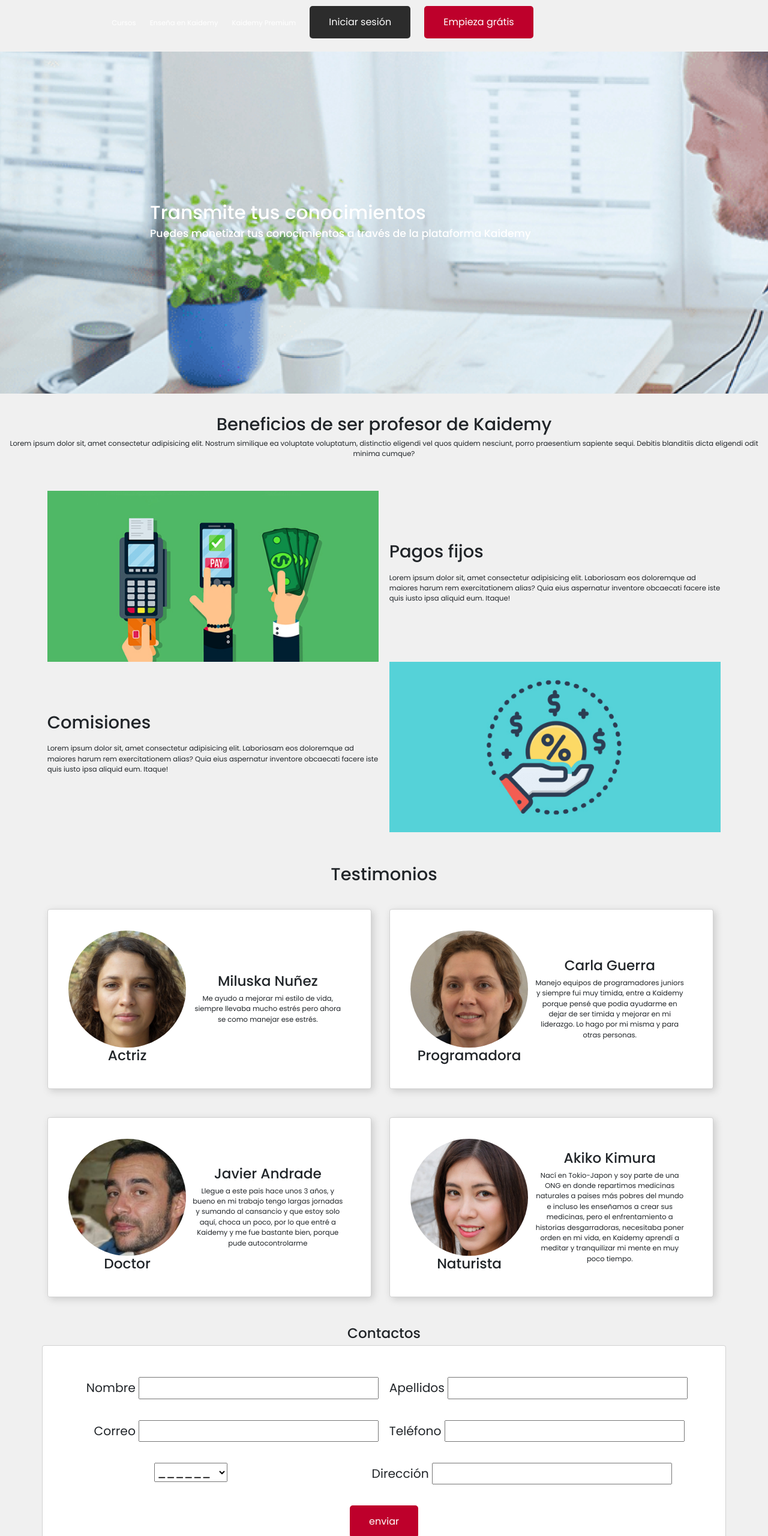
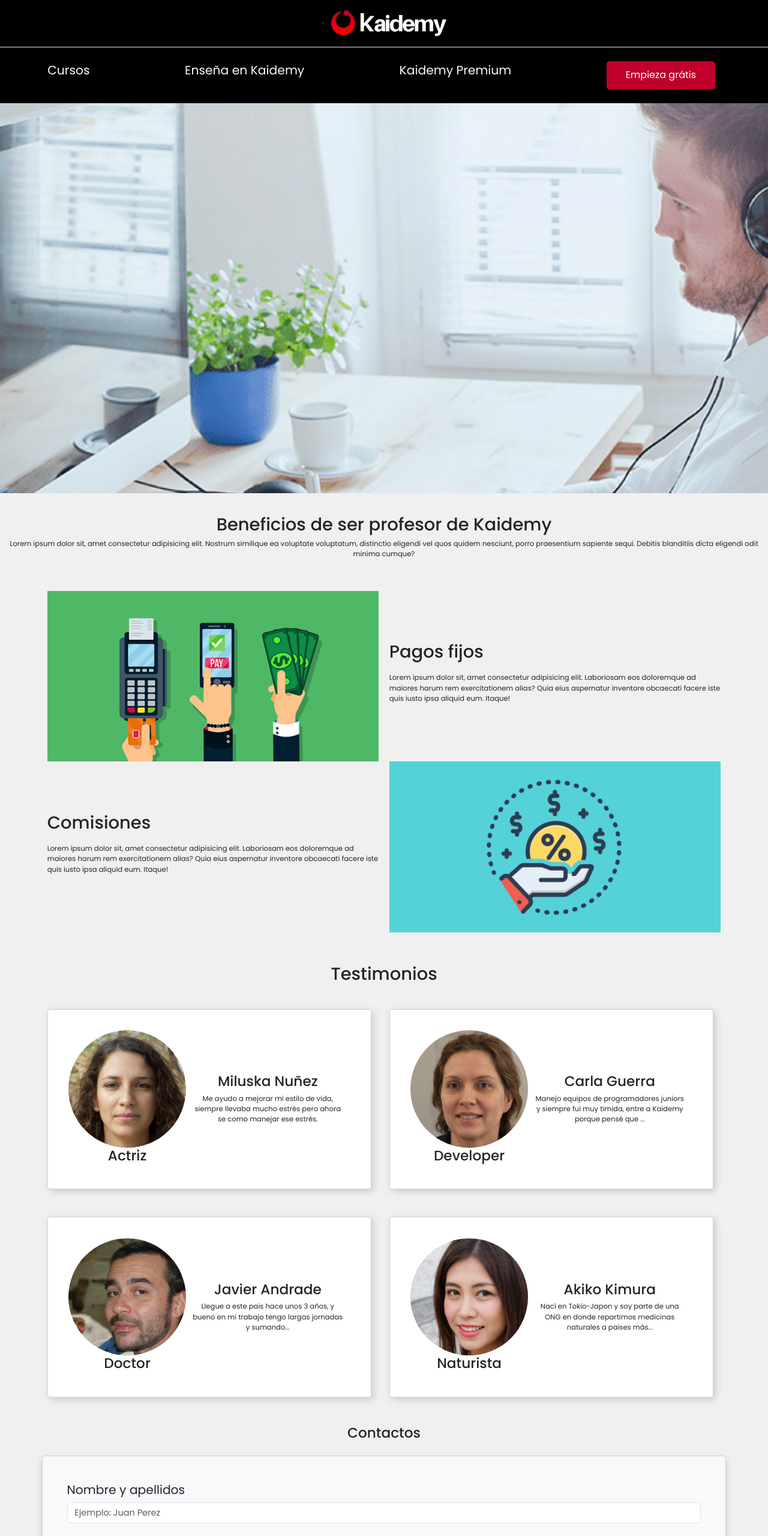
Before and after one commit to Said1703/coder_kaidemy, a plain HTML site: page pages/enseñar.html in a window 1280 px wide. Shown: the top 2560 px of the page at 60% size. Drawn offline with nearby package versions, Linux system fonts and the light colour scheme.

Commit message:
pagina 1 y 2 completada

```diff
--- a/css/styles.css
+++ b/css/styles.css
@@ -60,27 +60,6 @@
 }
 
 
-.fondoimagen {
-    background-image: url(/img/fondo2.jpg);
-    background-size: 2400px;
-    background-repeat: no-repeat;
-    background-position: center;
-    width: 100%;
-}
-
-.fondoimagen_enseña {
-    background-image: url(../img/profesor_imagen.jpg);
-    background-size: 2400px;
-    background-repeat: no-repeat;
-    background-position: center;
-    width: 100%;
-}
-
-.contenedor-main {
-    padding: 250px;
-}
-
-
 .hero {
     background-image: url(../img/fondo2.jpg);
     height: 250px;
@@ -92,6 +71,21 @@
 @media (min-width: 768px) {
     .hero {
         background-image: url(../img/fondo2.jpg);
+        height: 650px;
+    }
+}
+
+.hero2 {
+    background-image: url(../img/profesor_imagen.jpg);
+    height: 350px;
+    background-size: cover;
+    background-position: center center;
+    background-repeat: no-repeat;
+}
+
+@media (min-width: 768px) {
+    .hero2 {
+        background-image: url(../img/profesor_imagen.jpg);
         height: 650px;
     }
 }
--- a/pages/enseñar.html
+++ b/pages/enseñar.html
@@ -18,37 +18,44 @@
 
 <body>
 
-    <!--Header-->
-    <header class="menu-kaidemy">
-        <nav>
-            <ul class="menu">
-                <li><a href="/index.html"><img class="logohome" src="../img/logoblanco.png"></a></li>
+    <header class="py-4 bg-black"> <!--Header-->
+        <div class="text-center">
+            <li><a class="align-self-center" href="../index.html"><img width="15%" src="../img/logoblanco.png"></a></li>
+        </div><!--Header-->
+    </header>
+    <div class="border-top py-4 bg-black"> <!--navegacion + responsivo desplegable-->
+        <div class="bg-black navbar navbar-expand-lg container-fluid navbar-dark">
+            <a class="navbar-brand d-lg-none fs-2 fw-bold text-uppercase text-light" href="../index.html">
+                Sobre Kaidemy
+            </a>
+            <button class="navbar-toggler" type="button" data-bs-toggle="collapse" data-bs-target="#navegacion">
+                <span class="navbar-toggler-icon"></span>
+            </button>
 
-                <li><a href="./cursos.html">Cursos</a></li>
-                <li><a href="./enseñar.html">Enseña en Kaidemy</a></li>
-                <li><a href="./premium.html">Kaidemy Premium</a></li>
-
-                <li><a href="#"><input class="boton-secundario" type="button" value="Iniciar sesión"></a></li>
-                <li><a href="./empezar.html"><input class="boton-primario" type="button" value="Empieza grátis"></a>
-                </li>
-
-            </ul>
-        </nav>
-    </header>
-
-    <!--Header-->
-
-    <!--Main-->
-    <main class="fondoimagen_enseña">
-        <div class="contenedor-main">
-            <h2>Transmite tus conocimientos</h2>
-            <h3>Puedes monetizar tus conocimientos a través de la plataforma Kaidemy</h3>
-        </div>
+            <div id="navegacion" class="collapse navbar-collapse">
+                <nav
+                    class="navbar-nav container-fluid d-flex flex-md-row justify-content-md-around align-self-center text-center bg-black">
+                    <li><a class="text-light text-decoration-none fs-3 pt-3 pb-3" href="../pages/cursos.html">Cursos</a>
+                    </li>
+                    <li><a class="text-light text-decoration-none fs-3 pt-3 pb-3" href="../pages/enseñar.html">Enseña en
+                            Kaidemy</a>
+                    </li>
+                    <li><a class="text-light text-decoration-none fs-3 pt-3 pb-3" href="../pages/premium.html">Kaidemy
+                            Premium</a>
+                    </li>
 
 
-    </main>
+                    <li><a href="../pages/empezar.html"><input class="boton-primario pt-3 pb-3" type="button"
+                                value="Empieza grátis"></a>
+                    </li>
 
-    <!--main-->
+                </nav>
+            </div>
+        </div>
+    </div> <!--navegacion + responsivo desplegable-->
+
+
+    <div class="hero2"></div> <!--contenedor principal-->
 
 
     <section>
@@ -88,11 +95,11 @@
 
     <section class="container text-center"><!--testimonios-->
         <h1 class="pt-5 pb-5">Testimonios</h1>
-        <div class="row row-cols-2">
+        <div class="row row-cols-2 testimonio_master">
             <div> <!--testimonio1-->
                 <div class="testimonio_tarjeta card mb-3 p-5" style="max-width: 540px;"> <!--prueba-->
                     <div class="row g-0">
-                        <div class="col-md-5">
+                        <div class="col-md-5 testimonio1">
                             <img src="/img/testimonio1.jpg" class="img-fluid rounded-center testimonio_img"
                                 alt="profe-carina w-50%">
                             <h2 class="card-title">Actriz</h2>
@@ -116,15 +123,14 @@
                         <div class="col-md-5">
                             <img src="/img/testimonio 2.jpg" class="img-fluid rounded-center testimonio_img"
                                 alt="profe-carina w-50%">
-                            <h2 class="card-title">Programadora</h2>
+                            <h2 class="card-title">Developer</h2>
                         </div>
                         <div class="col-md-7 align-items-center align-self-center">
                             <div class="card-body">
                                 <h2 class="card-title">Carla Guerra</h2>
                                 <p class="card-text">Manejo equipos de programadores juniors y siempre fui muy timida,
                                     entre
-                                    a Kaidemy porque pensé que podia ayudarme en dejar de ser timida y mejorar en mi
-                                    liderazgo. Lo hago por mi misma y para otras personas.</p>
+                                    a Kaidemy porque pensé que ...</p>
                             </div>
                         </div>
                     </div>
@@ -144,9 +150,7 @@
                                 <h2 class="card-title">Javier Andrade</h2>
                                 <p class="card-text">Llegue a este pais hace unos 3 años, y bueno en mi trabajo tengo
                                     largas
-                                    jornadas y sumando al cansancio y que estoy solo aquí, choca un poco, por lo que
-                                    entré a
-                                    Kaidemy y me fue bastante bien, porque pude autocontrolarme</p>
+                                    jornadas y sumando...</p>
                             </div>
                         </div>
                     </div>
@@ -165,11 +169,7 @@
                             <div class="card-body">
                                 <h2 class="card-title">Akiko Kimura</h2>
                                 <p class="card-text">Nací en Tokio-Japon y soy parte de una ONG en donde repartimos
-                                    medicinas naturales a paises más pobres del mundo e incluso les enseñamos a crear
-                                    sus
-                                    medicinas, pero el enfrentamiento a historias desgarradoras, necesitaba poner orden
-                                    en
-                                    mi vida, en Kaidemy aprendí a meditar y tranquilizar mi mente en muy poco tiempo.
+                                    medicinas naturales a paises más...
                                 </p>
                             </div>
                         </div>
@@ -180,57 +180,36 @@
     </section>
 
 
-    <section>
-        <h2 class="text-center">Contactos</h2>
-        <div class="container card mb-5">
-            <form class="formulario sm-6 p-4"><!--formulario-->
-                <div class="row fs-3">
-                    <div class="col mb-5 text-end mt-5">
-                        <label for="nombre">Nombre</label>
-                        <input type="text" name="nombre">
-                    </div>
-                    <div class="col mb-5 fs-3 text-start mt-5">
-                        <label for="apellidos">Apellidos</label>
-                        <input type="text" name="apellidos" maxlength="20">
-                    </div>
 
+    <section class="mb-5"> <!--formulario nuevo-->
+        <h2 class="text-center pb-4">Contactos</h2>
+        <div class="container card p-5 shadow p-3 mb-5 bg-body-tertiary rounded">
+            <form>
+                <div class="mb-3 p-2">
+                    <label class="form-label fs-3" for="nombre">Nombre y apellidos</label>
+                    <input placeholder="Ejemplo: Juan Perez" class="form-control form-control-lg" type="text"
+                        name="nombre">
                 </div>
-                <div class="row text-center">
-                    <div class="col mb-5 fs-3 text-end">
-                        <label for="correo">Correo</label>
-                        <input type="email" name="correo" maxlength="20">
-                    </div>
-                    <div class="col mb-5 fs-3 text-start">
-                        <label for="numero">Teléfono</label>
-                        <input type="number" name="numero">
-                    </div>
 
+                <div class="mb-3 p-2">
+                    <label class="form-label fs-3" for="nombre">Email</label>
+                    <input placeholder="Ejemplo: nombre@gmail.com" class="form-control form-control-lg" type="email"
+                        name="email">
+                </div>
 
+                <div class="mb-3 p-2">
+                    <label class="form-label fs-3" for="descripcion">Descripción</label>
+                    <textarea placeholder="Por favor escriba su mensaje" class="form-control form-control-lg"
+                        id="description" cols="20" rows="7" name="descripcion"> </textarea>
                 </div>
-                <div class="row text-center fs-3">
-                    <div class="col-5 mb-4">
-                        <select name="paises">
-                            <option value="selecciona">______</option>
-                            <option value="pe">Perú</option>
-                            <option value="ar">Argentina</option>
-                            <option value="me">México</option>
-                            <option value="col">Colombia</option>
-                            <option value="chi">Chile</option>
-                            <option value="otros">Otros</option>
-                        </select>
-                    </div>
-                    <div class="col mb-4 fs-3">
-                        <label for="curso">Dirección</label>
-                        <input type="text" name="direccion" cols="10" rows="5">
-                    </div>
-                </div>
-            </form><!--formulario-->
-            <div class="text-center mb-5">
+
+            </form>
+            <div class="text-center mb-4">
                 <input class="boton-primario" type="button" value="enviar">
             </div>
 
         </div>
-    </section>
+    </section> <!--formulario-->
 
 
     <!-- Footer -->
@@ -238,18 +217,18 @@
         <section class="d-flex justify-content-center justify-content-lg-between p-4 border-bottom">
 
             <div class="me-5 d-none d-lg-block">
-                <img src="img/logoblanco.png" alt="logoblanco" title="logoblanco" style="width: 30%;">
+                <img src="../img/logoblanco.png" alt="logoblanco" title="logoblanco" style="width: 30%;">
             </div>
 
 
 
             <div>
                 <a href="https://www.facebook.com/" target="Facebook"><img alt="Siguenos en Facebook"
-                        src="iconos/facebook_Mesa de trabajo 1.png" class="p-1" width=32 height=32 /></a>
+                        src="../iconos/facebook_Mesa de trabajo 1.png" class="p-1" width=32 height=32 /></a>
                 <a href="https://www.instagram.com/" target="Instagram"><img alt="Siguenos en Instagram"
-                        src="iconos/instagram_Mesa de trabajo 1.png" class="p-1" width=32 height=32 /></a>
+                        src="../iconos/instagram_Mesa de trabajo 1.png" class="p-1" width=32 height=32 /></a>
                 <a href="https://www.youtube.com/" target="Youtube"><img alt="Siguenos en Youtube"
-                        src="iconos/youtube.png" class="p-1" width=32 height=32 /></a>
+                        src="../iconos/youtube.png" class="p-1" width=32 height=32 /></a>
                 </a>
             </div>
 
@@ -343,7 +322,7 @@
     </footer>
     <!-- Footer -->
 
-    <script src="js/bootstrap.min.js"></script>
+    <script src="../js/bootstrap.min.js"></script>
 
 </body>
 
```
Also changed, not shown: index.html (+11 -65 lines).
